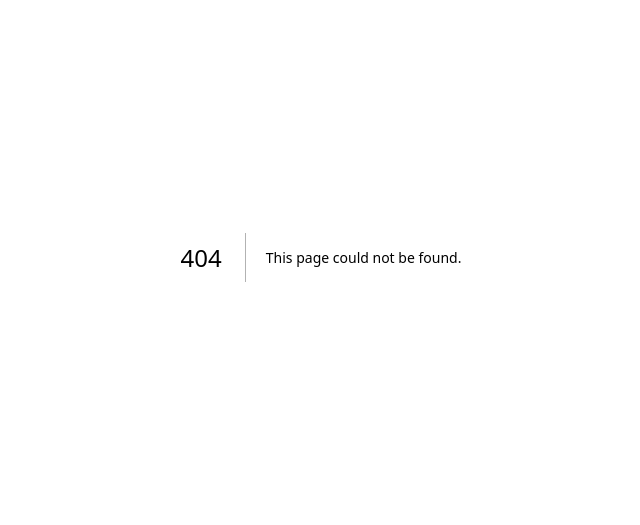
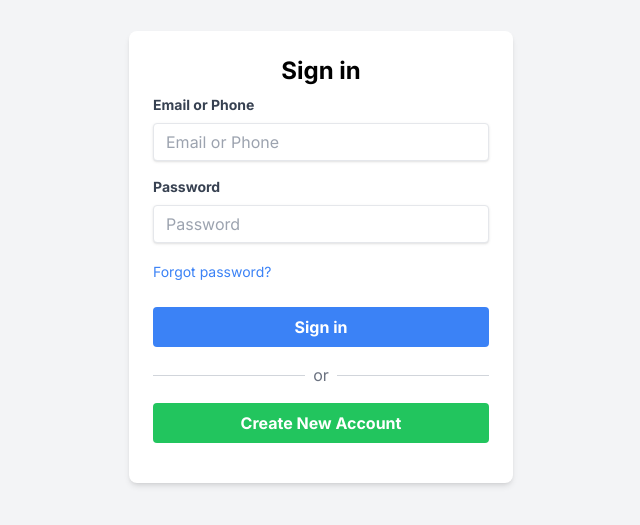
Before and after one commit to Daviti0410/GeoMARKET, a Next.js app: page /signIn in a window 1280 px wide. Before the commit this address had no page. Shown: the part 143-668 px from the top of the page, without its empty margins (319-959 px from the left). Built offline with nearby package versions, Linux system fonts and the light colour scheme.

Commit message:
improved useState and implemented signIn page

```diff
--- /dev/null
+++ b/src/app/signIn/page.js
@@ -0,0 +1,110 @@
+"use client"
+
+import { use, useState } from "react";
+
+export default function signIn() {
+    const[username, setUsername] = useState("")
+    const[password, setPassword] = useState("")
+
+
+
+    const handleSubmit = async (e) => {
+        e.preventDefault();
+
+        const formData = new FormData();
+        formData.append("username", username);
+        formData.append("password", password);
+
+
+        try {
+          const res = await fetch("/api/createUser", {
+            method: "POST",
+            body: formData,
+          });
+
+          const data = await res.json();
+          if (data.success) {
+            setMessage("Upload successful!");
+          } else {
+            setMessage("Upload faild:" + data.message);
+          }
+        } catch (error) {
+          setMessage("Upload failed: " + error.message);
+        }
+      };
+
+
+
+
+
+
+  return (
+    <div className="flex items-center justify-center min-h-screen bg-gray-100">
+        <div className="w-full max-w-sm bg-white p-6 rounded-lg shadow-md">
+            <h2 className="flex justify-center text-2xl font-bold mb-2">Sign in</h2>
+
+            <form onSubmit={handleSubmit}>
+                <div className="mb-4">
+                    <label className="block text-gray-700 text-sm font-bold mb-2">
+                        Email or Phone
+                    </label>
+                    <input
+                        onChange={(e) => setUsername(e.target.value)}
+                        value={username}
+                        className="shadow appearance-none border rounded w-full py-2 px-3 text-gray-700 leading-tight focus:outline-none focus:shadow-outline"
+                        type="text"
+                        placeholder="Email or Phone"
+                    />
+                </div>
+
+                <div className="mb-4">
+                    <label className="block text-gray-700 text-sm font-bold mb-2">
+                        Password
+                    </label>
+                    <div className="relative">
+                        <input
+                            onChange={(e) => setPassword(e.target.value)}
+                            value={password}
+                            className="shadow appearance-none border rounded w-full py-2 px-3 text-gray-700 leading-tight focus:outline-none focus:shadow-outline"
+                            type="text"
+                            placeholder="Password"
+                        />
+                        <span
+                            className="absolute inset-y-0 right-0 pr-3 flex items-center text-sm leading-5 cursor-pointer"
+                        >
+                        </span>
+                    </div>
+                </div>
+
+                <div className="mb-6">
+                    <a className="cursor-pointer text-blue-500 hover:text-blue-800 text-sm">Forgot password?</a>
+                </div>
+
+                <div className="mb-4">
+                    <button
+                        className="w-full bg-blue-500 hover:bg-blue-700 text-white font-bold py-2 px-4 rounded focus:outline-none focus:shadow-outline"
+                        type="submit"
+                    >
+                        Sign in
+                    </button>
+                </div>
+
+                <div className="flex items-center justify-center mb-4">
+                    <hr className="flex-grow border-gray-300" />
+                    <span className="px-2 text-gray-500">or</span>
+                    <hr className="flex-grow border-gray-300" />
+                </div>
+
+                <div className="mb-4">
+                    <button
+                        className="w-full bg-green-500 hover:bg-green-700 text-white font-bold py-2 px-4 rounded focus:outline-none focus:shadow-outline"
+                        type="submit"
+                    >
+                        Create New Account
+                    </button>
+                </div>
+            </form>
+        </div>
+    </div>
+  )
+}
--- a/src/app/signUp/page.js
+++ b/src/app/signUp/page.js
@@ -2,17 +2,17 @@
 import { use, useState } from "react";
 
 export default function signUp() {
-  const [day, setDay] = useState("");
+  const [day, setDay] = useState(0);
   const [month, setMonth] = useState("");
-  const [year, setYear] = useState("");
+  const [year, setYear] = useState(0);
   const [firstname, setFirstName] = useState("");
   const [lastname, setLastname] = useState("");
-  const [phonenumber, setPhonenumber] = useState("");
+  const [phonenumber, setPhonenumber] = useState(0);
   const [email, setEmail] = useState("");
   const [street, setStreet] = useState("");
   const [city, setCity] = useState("");
-  const [state, setState] = useState("");
-  const [postal, setPostal] = useState("");
+  const [region, setRegion] = useState("");
+  const [postal, setPostal] = useState(0);
 
   const days = Array.from({ length: 31 }, (_, i) => ++i);
   const years = Array.from({ length: 2024 - 1950 + 1 }, (_, i) => 1950 + i);
@@ -44,7 +44,7 @@ export default function signUp() {
     formData.append("email", email);
     formData.append("street", street);
     formData.append("city", city);
-    formData.append("state", state);
+    formData.append("region", region);
     formData.append("postal", postal);
 
 
@@ -187,7 +187,7 @@ export default function signUp() {
               placeholder="City"
             />
             <input
-              onChange={(e) => setState(e.target.value)}
+              onChange={(e) => setRegion(e.target.value)}
               value={state}
               className="shadow appearance-none border rounded w-full py-2 px-3 text-gray-700 leading-tight focus:outline-none focus:shadow-outline mb-2"
               type="text"
@@ -210,7 +210,7 @@ export default function signUp() {
           <div className="flex items-center justify-between">
             <button
               className="bg-blue-500 hover:bg-blue-700 text-white font-bold py-2 px-4 rounded focus:outline-none focus:shadow-outline"
-              type="button"
+              type="submit"
             >
               Submit
             </button>
```
